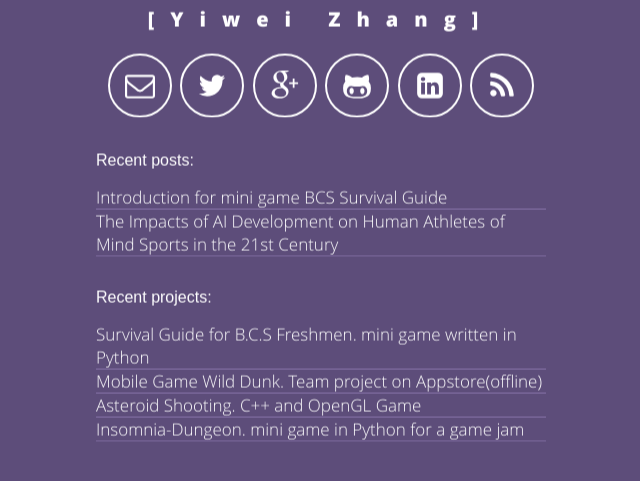
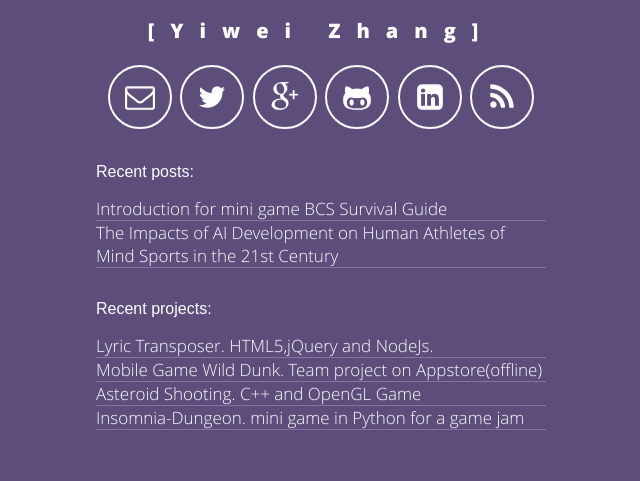
Before and after one commit to zywkloo/zywkloo.github.io, a Jekyll site: the page built from index.html, in a window 1280 px wide, cut to the strip 294-775 px from the top of the page. Shown: the whole strip, without its empty margins (319-959 px from the left). Built offline with Jekyll 4.4.1, drawn with Linux system fonts in a browser that asks for light colours.

Commit message:
Update _config.yml

```diff
--- a/_config.yml
+++ b/_config.yml
@@ -12,7 +12,7 @@ twitter_username: zywkloo
 github_username:  zywkloo
 gplus_username: 116814196032329811422
 linkedin_public_url: yiwei-zhang-4aa93840
-profile_picture: https://media.licdn.com/dms/image/C5603AQEjFKdhD-diTg/profile-displayphoto-shrink_200_200/0?e=1553731200&v=beta&t=3SV34Vf1fLLOCdCpA6598Y2rMLiGSt28BdJKKYbsRMw #https://pbs.twimg.com/profile_images/896478190943600640/9WnAkHQb_400x400.jpg
+profile_picture: https://github.com/zywkloo/muse.github.io/raw/master/assets/img/sharding-gerenciamento-usuarios/Avatar.jpg
 
 # Build settings
 markdown: kramdown
@@ -56,8 +56,8 @@ links:
 
 # projects in header index
 projects:
-  - name: Survival Guide for B.C.S Freshmen. mini game written in Python
-    url: https://github.com/zywkloo/Yiwei--Survival-Guide-for-B.C.S-Freshmen
+  - name: Lyric Transposer. HTML5,jQuery and NodeJs.
+    url: http://149.248.57.174/lyrics.html
   - name: Mobile Game Wild Dunk. Team project on Appstore(offline)
     url: http://www.18183.com/qmdgl/
   - name: Asteroid Shooting. C++ and OpenGL Game
```
